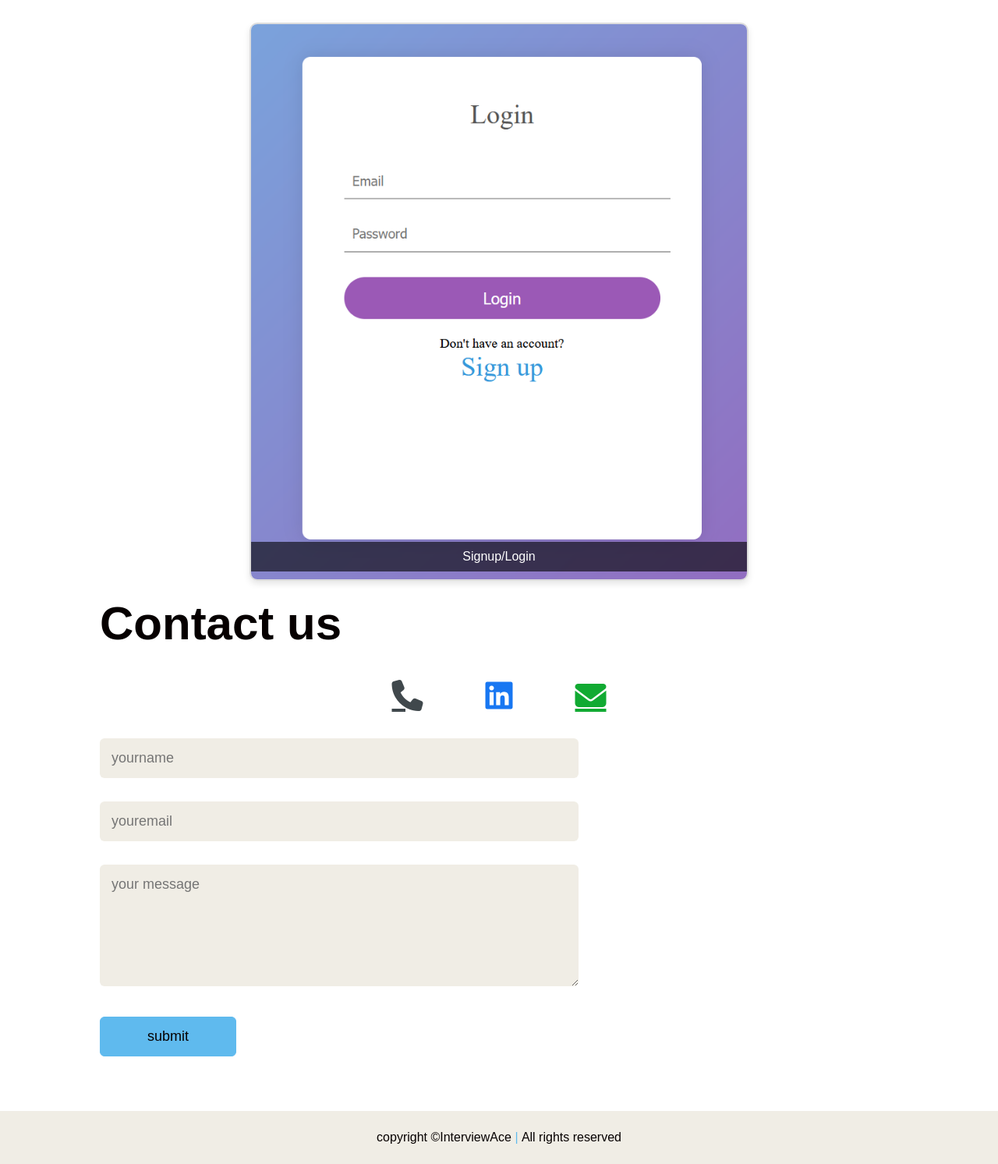
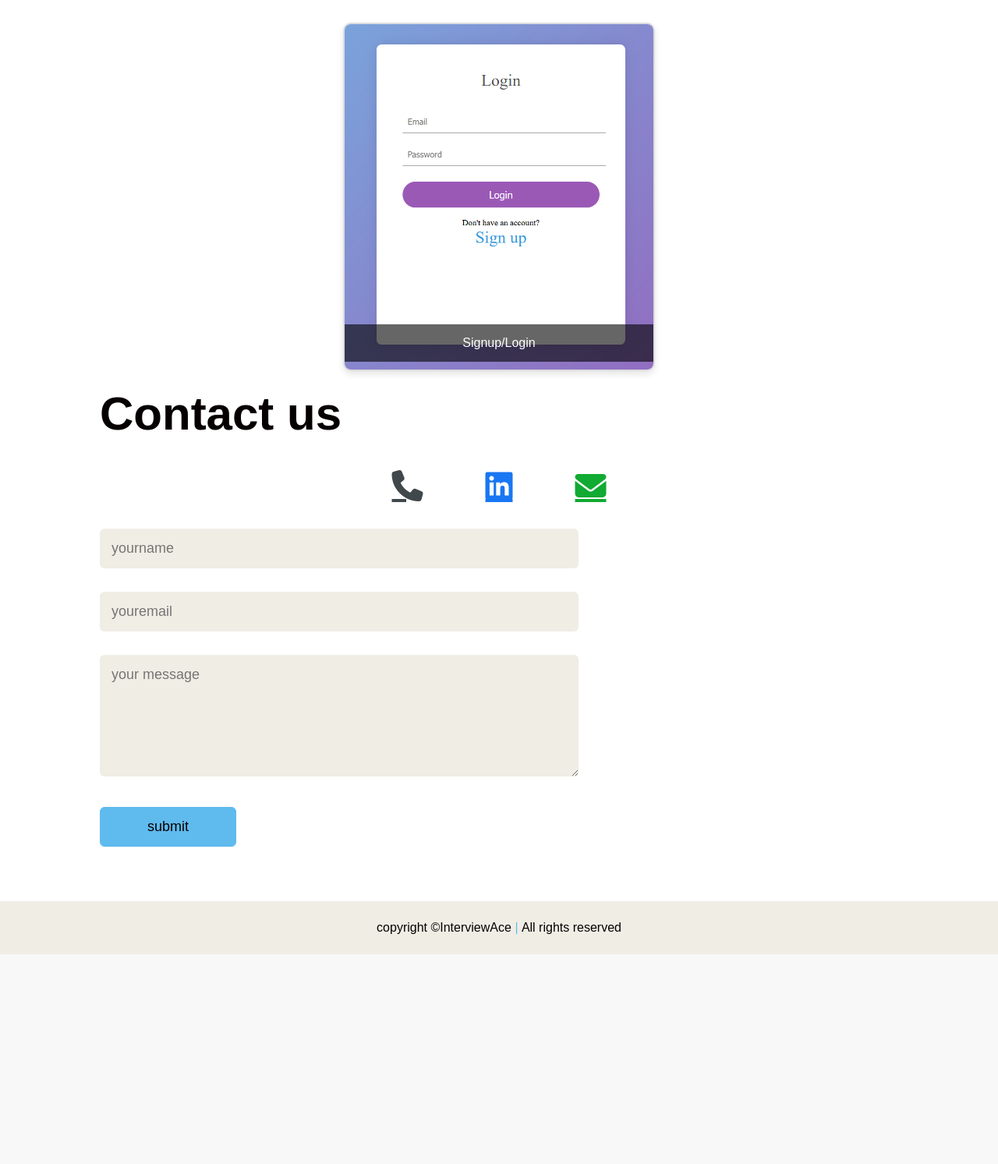
Before and after one commit to Avi7620/InterviewAce, a Flask app: page / in a window 1280 px wide. Shown: the part 818-2311 px from the top of the page at 78% size. After the commit the page ends 2042 px from the top, so only its background shows below. Run offline with Flask 3, Linux system fonts and the light colour scheme; some libraries are stand-ins or nearby versions.

Commit message:
Initial commit

```diff
--- a/templates/m.html
+++ b/templates/m.html
@@ -273,7 +273,7 @@ nav ul#sidemenue li {
         #info {
     overflow: hidden;
     position: relative;
-    max-width: 800px; /* Adjust to your desired maximum width */
+    max-width: 500px; /* Adjust to your desired maximum width */
     margin: 0 auto; /* Center the container */
 }
 
@@ -311,7 +311,7 @@ nav ul#sidemenue li {
     background: rgba(0, 0, 0, 0.6); /* Slightly darker background for better readability */
     color: #fff;
     text-align: center;
-    padding: 10px;
+    padding: 15px;
     box-sizing: border-box;
     transition: transform 1s ease-in-out;
 }
```
